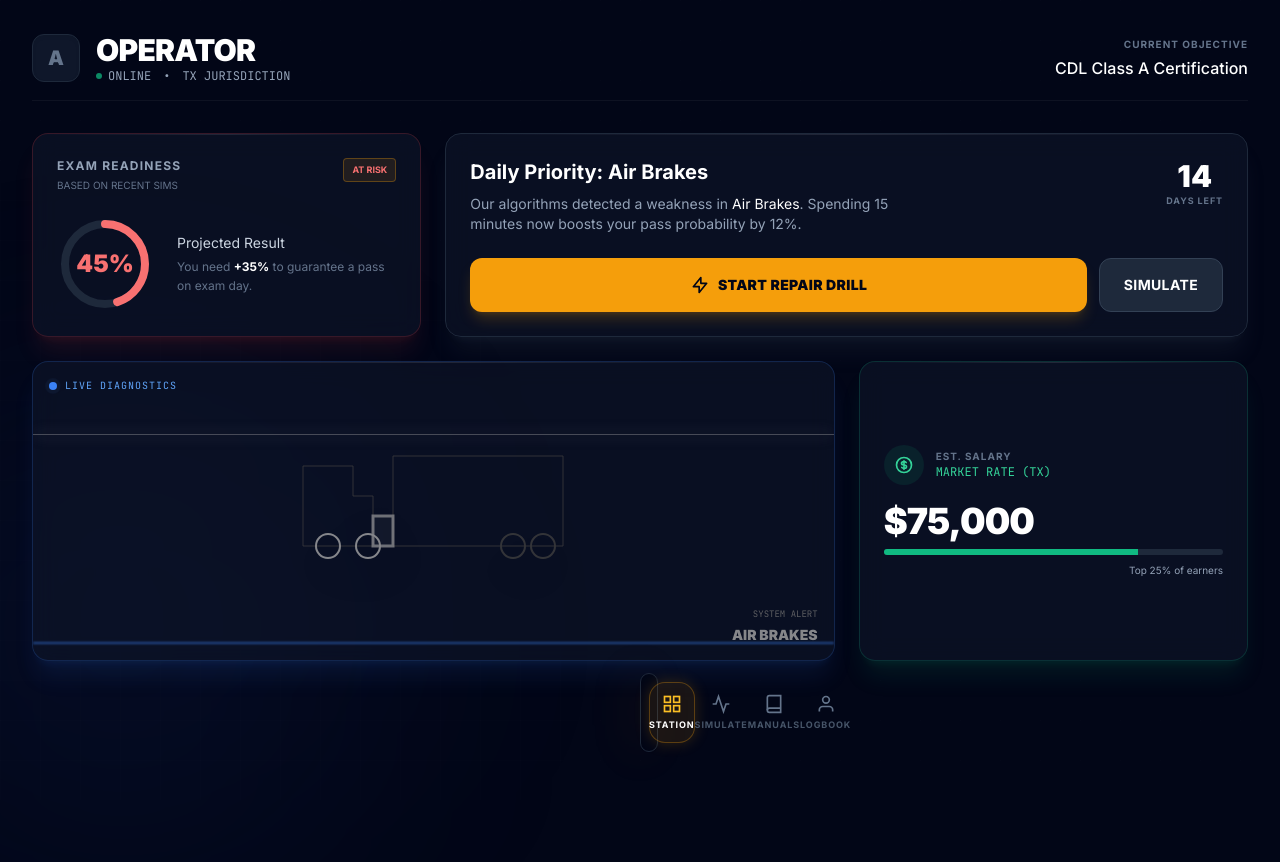
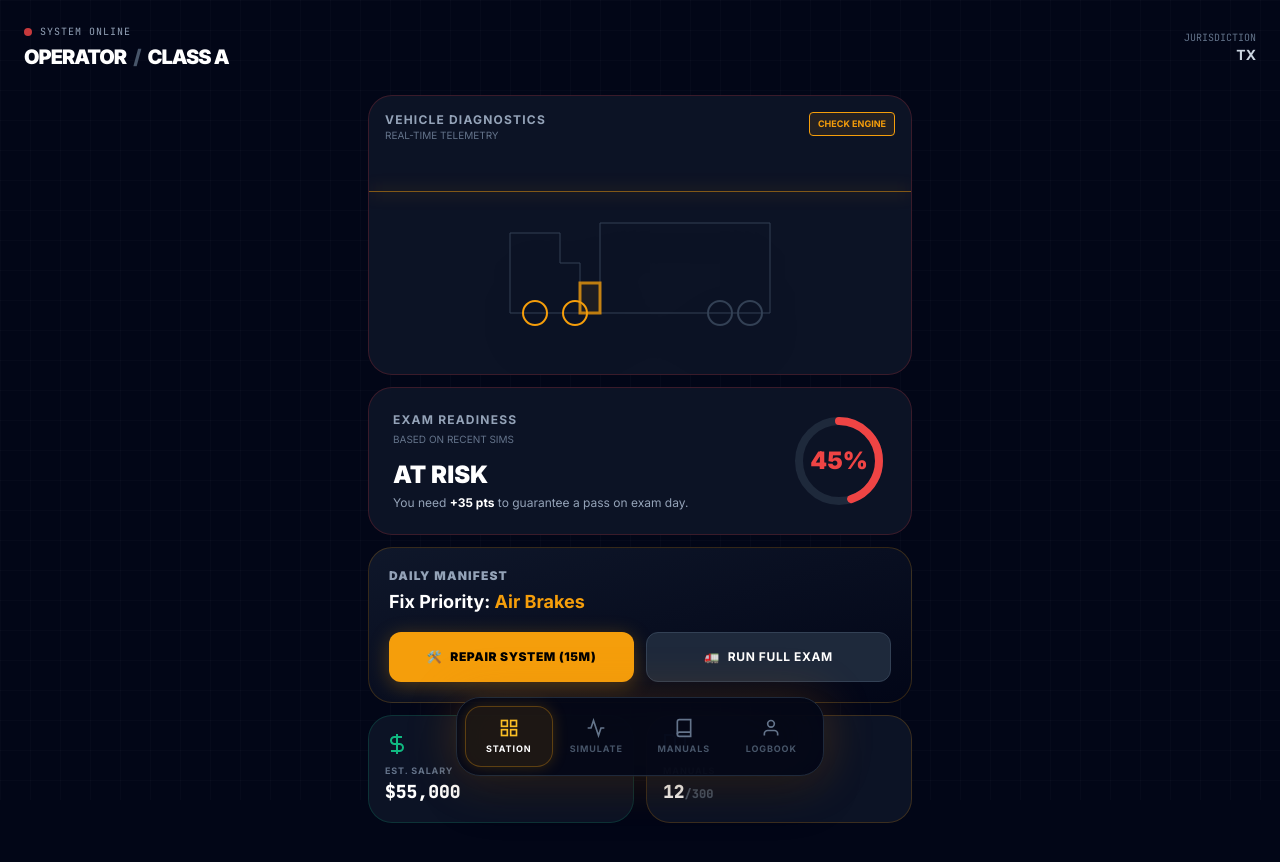
Before and after one commit to ismaelngoie/cdlpracticetest, a Next.js app: page /dashboard in a window 1280 px wide. Shown: the top 862 px of the page. Before the commit the page ends 800 px from the top, so only its background shows below. Built offline with nearby package versions, Linux system fonts and the light colour scheme.

Commit message:
Update page.tsx

```diff
--- a/app/dashboard/page.tsx
+++ b/app/dashboard/page.tsx
@@ -2,196 +2,150 @@
 
 import Dock from "@/components/Dock";
 import TruckSchematic from "@/components/TruckSchematic";
-import { motion } from "framer-motion";
+import { motion, useSpring, useTransform } from "framer-motion";
 import { useEffect, useState } from "react";
 import Link from "next/link";
-import { useRouter } from "next/navigation";
 
-// --- TYPES ---
-interface AnimatedNumberProps {
-  value: number;
+// --- HELPER COMPONENTS ---
+
+function AnimatedNumber({ value }: { value: number }) {
+  const spring = useSpring(0, { mass: 0.8, stiffness: 75, damping: 15 });
+  const display = useTransform(spring, (current) => Math.round(current));
+
+  useEffect(() => {
+    spring.set(value);
+  }, [value, spring]);
+
+  return <motion.span>{display}</motion.span>;
 }
 
-interface BentoCardProps {
-  children: React.ReactNode;
-  className?: string;
-  glowColor?: "emerald" | "amber" | "red" | "slate" | "blue";
+function BentoCard({ children, className, glowColor = "amber" }: { children: React.ReactNode; className?: string; glowColor?: "amber" | "emerald" | "red" }) {
+  const glow =
+    glowColor === "emerald" ? "shadow-emerald-500/10 border-emerald-500/20" :
+    glowColor === "red" ? "shadow-red-500/10 border-red-500/20" :
+    "shadow-amber-500/10 border-amber-500/20";
+
+  return (
+    <div className={`bg-slate-900/80 backdrop-blur-md border rounded-3xl relative overflow-hidden ${glow} ${className}`}>
+      {children}
+    </div>
+  );
 }
 
-// --- ANIMATION VARIANTS ---
-const containerVar = {
-  hidden: { opacity: 0 },
-  show: {
-    opacity: 1,
-    transition: { staggerChildren: 0.1 }
-  }
-};
-
-const itemVar = {
-  hidden: { y: 20, opacity: 0 },
-  show: { y: 0, opacity: 1, transition: { type: "spring", stiffness: 50 } }
-};
-
-// --- UTILITY COMPONENTS ---
-
-// A "CountUp" component makes data feel real and computed live
-const AnimatedNumber = ({ value }: AnimatedNumberProps) => {
-  const [display, setDisplay] = useState(0);
-  useEffect(() => {
-    let start = 0;
-    const duration = 1000;
-    const startTime = performance.now();
-
-    const animate = (currentTime: number) => {
-      const elapsed = currentTime - startTime;
-      const progress = Math.min(elapsed / duration, 1);
-      // Ease out quart
-      const ease = 1 - Math.pow(1 - progress, 4);
-
-      setDisplay(Math.floor(start + (value - start) * ease));
-
-      if (progress < 1) requestAnimationFrame(animate);
-    };
-    requestAnimationFrame(animate);
-  }, [value]);
-
-  return <span>{display.toLocaleString()}</span>;
-};
-
-// A premium "Card" wrapper with subtle gradients and glass effects
-const BentoCard = ({ children, className = "", glowColor = "slate" }: BentoCardProps) => {
-  const glows = {
-    emerald: "shadow-emerald-500/10 border-emerald-500/20",
-    amber: "shadow-amber-500/10 border-amber-500/20",
-    red: "shadow-red-500/10 border-red-500/20",
-    slate: "shadow-slate-500/10 border-slate-800",
-    blue: "shadow-blue-500/10 border-blue-500/20"
-  };
-
-  return (
-    <motion.div
-      variants={itemVar}
-      className={`relative bg-slate-900/60 backdrop-blur-md border rounded-2xl overflow-hidden shadow-xl ${glows[glowColor]} ${className}`}
-    >
-      {/* Top Highlight for depth */}
-      <div className="absolute inset-x-0 top-0 h-px bg-gradient-to-r from-transparent via-white/10 to-transparent" />
-      {children}
-    </motion.div>
-  );
-};
+// --- MAIN PAGE ---
 
 export default function DashboardPage() {
-  const router = useRouter();
-
-  // --- STATE ---
   const [userName, setUserName] = useState("OPERATOR");
   const [license, setLicense] = useState("A");
   const [score, setScore] = useState(0);
   const [userState, setUserState] = useState("TX");
   const [weakDomain, setWeakDomain] = useState("General Knowledge");
-  const [salary, setSalary] = useState(75000);
-  const [daysToExam, setDaysToExam] = useState(14);
+  const [salary, setSalary] = useState("75,000");
   const [mounted, setMounted] = useState(false);
 
-  // --- INIT ---
   useEffect(() => {
     setMounted(true);
-    // Simulating data fetch for smoothness
-    const storedLevel = localStorage.getItem("userLevel") || "A";
-    setLicense(storedLevel);
+    setLicense(localStorage.getItem("userLevel") || "A");
     setUserState(localStorage.getItem("userState") || "TX");
-
-    const s = parseInt(localStorage.getItem("diagnosticScore") || "45");
-    setScore(s);
+    setScore(parseInt(localStorage.getItem("diagnosticScore") || "45"));
     setWeakDomain(localStorage.getItem("weakestDomain") || "Air Brakes");
 
-    const base = storedLevel === "A" ? 75000 : 55000;
+    // Salary calculation
+    const base = localStorage.getItem("userLevel") === "A" ? 75000 : 55000;
     const ends = JSON.parse(localStorage.getItem("userEndorsements") || "[]").length * 5000;
-    setSalary(base + ends);
+    setSalary((base + ends).toLocaleString());
   }, []);
 
-  // --- COMPUTED VISUALS ---
-  const getStatusTheme = (s: number) => {
-    if (s >= 80) return { color: "text-emerald-400", bg: "bg-emerald-500", glow: "emerald" as const };
-    if (s >= 60) return { color: "text-amber-400", bg: "bg-amber-500", glow: "amber" as const };
-    return { color: "text-red-400", bg: "bg-red-500", glow: "red" as const };
+  // Visual Logic
+  const passed = score >= 80;
+  const risk = score < 60;
+
+  const theme = {
+    color: passed ? "text-emerald-400" : risk ? "text-red-500" : "text-amber-500",
+    glow: passed ? "emerald" : risk ? "red" : "amber" as "amber" | "emerald" | "red",
+    bg: passed ? "bg-emerald-500" : risk ? "bg-red-500" : "bg-amber-500",
   };
 
-  const theme = getStatusTheme(score);
-  const circleCircumference = 2 * Math.PI * 40; // for SVG radius 40
-  const circleOffset = circleCircumference - (score / 100) * circleCircumference;
+  // Radial Graph Math
+  const radius = 40;
+  const circumference = 2 * Math.PI * radius;
+  const offset = circumference - (score / 100) * circumference;
 
   return (
-    <div className="min-h-screen bg-slate-950 text-white pb-32 relative overflow-x-hidden font-sans selection:bg-amber-500/30">
+    <div className="min-h-screen bg-slate-950 text-white pb-32 relative overflow-hidden font-sans">
 
-      {/* 1. CINEMATIC BACKGROUND */}
-      <div className="fixed inset-0 pointer-events-none">
-        {/* Subtle grid moving slowly */}
-        <div className="absolute inset-0 bg-[linear-gradient(rgba(255,255,255,0.03)_1px,transparent_1px),linear-gradient(90deg,rgba(255,255,255,0.03)_1px,transparent_1px)] bg-[size:40px_40px] opacity-20" />
-        {/* Ambient Glow */}
-        <div className={`absolute top-[-10%] right-[-10%] w-[600px] h-[600px] bg-${theme.glow}-600/10 blur-[120px] rounded-full mix-blend-screen`} />
-        <div className="absolute bottom-[-10%] left-[-10%] w-[500px] h-[500px] bg-blue-900/10 blur-[120px] rounded-full mix-blend-screen" />
+      {/* Background FX */}
+      <div className="fixed inset-0 pointer-events-none bg-[linear-gradient(rgba(255,255,255,0.02)_1px,transparent_1px),linear-gradient(90deg,rgba(255,255,255,0.02)_1px,transparent_1px)] bg-[size:30px_30px]" />
+
+      {/* Header */}
+      <header className="relative z-40 px-6 pt-6 pb-2 flex justify-between items-center">
+        <div>
+          <div className="flex items-center gap-2 mb-1">
+            <div className={`w-2 h-2 rounded-full animate-pulse ${theme.bg}`} />
+            <span className="text-[10px] font-mono text-slate-400 uppercase tracking-widest">
+              System Online
+            </span>
+          </div>
+          <h1 className="text-xl font-black text-white tracking-tighter">
+            {userName} <span className="text-slate-600 mx-1">/</span> CLASS {license}
+          </h1>
+        </div>
+        <div className="text-right">
+          <div className="text-[10px] text-slate-500 font-mono">JURISDICTION</div>
+          <div className="text-sm font-bold text-slate-300">{userState}</div>
+        </div>
+      </header>
+
+      {/* Main BENTO GRID */}
+      <main className="p-4 max-w-xl mx-auto relative z-10 grid grid-cols-2 gap-3">
+
+        {/* 1. VEHICLE DIAGNOSTICS (Truck) - Spans full width */}
+        <BentoCard className="col-span-2 p-0 h-[280px]" glowColor={theme.glow}>
+          <div className="absolute top-4 left-4 z-10">
+            <h3 className="text-xs font-bold text-slate-400 uppercase tracking-widest">Vehicle Diagnostics</h3>
+            <p className="text-[10px] text-slate-500">REAL-TIME TELEMETRY</p>
           </div>
 
-      <motion.main
-        variants={containerVar}
-        initial="hidden"
-        animate="show"
-        className="relative z-10 px-4 pt-4 md:px-8 max-w-7xl mx-auto space-y-6"
-      >
+          <div className="absolute top-4 right-4 z-10">
+             <div className={`px-2 py-1 rounded text-[9px] font-bold uppercase border bg-opacity-10 ${passed ? 'border-emerald-500 bg-emerald-500 text-emerald-400' : 'border-amber-500 bg-amber-500 text-amber-500'}`}>
+                {passed ? "ALL SYSTEMS GO" : "Check Engine"}
+             </div>
+          </div>
 
-        {/* 2. HUD HEADER (Redesigned for density) */}
-        <header className="flex flex-col md:flex-row justify-between items-end md:items-center py-4 border-b border-white/5 mb-8">
-          <div className="flex items-center gap-4">
-            <div className={`w-12 h-12 rounded-xl flex items-center justify-center bg-slate-900 border border-slate-800 shadow-inner`}>
-              <span className="font-black text-xl text-slate-500">{license}</span>
+          <div className="pt-8">
+            <TruckSchematic />
           </div>
-            <div>
-              <h1 className="text-2xl md:text-3xl font-black tracking-tight text-white">
-                {userName}
-              </h1>
-              <div className="flex items-center gap-3 text-xs font-mono text-slate-400">
-                <span className="flex items-center gap-1.5">
-                  <span className="w-1.5 h-1.5 rounded-full bg-emerald-500 animate-pulse" />
-                  ONLINE
-                </span>
-                <span>•</span>
-                <span>{userState} JURISDICTION</span>
+        </BentoCard>
+
+        {/* 2. EXAM READINESS (Radial Graph) - Spans full width */}
+        <BentoCard className="col-span-2 p-6 flex flex-row items-center justify-between gap-4" glowColor={theme.glow}>
+           <div className="space-y-1 flex-1">
+              <h3 className="text-xs font-bold text-slate-400 uppercase tracking-widest">Exam Readiness</h3>
+              <p className="text-[10px] text-slate-500">BASED ON RECENT SIMS</p>
+
+              <div className="pt-2">
+                <div className="text-2xl font-black text-white">
+                   {passed ? "PASSING" : "AT RISK"}
+                </div>
+                <div className="text-xs text-slate-400 leading-tight mt-1">
+                   You need <span className="text-white font-bold">+{Math.max(0, 80 - score)} pts</span> to guarantee a pass on exam day.
                 </div>
               </div>
            </div>
 
-          <div className="hidden md:block text-right">
-             <div className="text-[10px] uppercase tracking-widest text-slate-500 font-bold mb-1">Current Objective</div>
-             <div className="text-white font-medium">CDL Class {license} Certification</div>
-          </div>
-        </header>
-
-        {/* 3. BENTO GRID LAYOUT */}
-        <div className="grid grid-cols-1 md:grid-cols-12 gap-4 md:gap-6">
-
-          {/* A. SCORES (Span 4) - Now with Radial Graph */}
-          <BentoCard className="md:col-span-4 p-6 flex flex-col justify-between" glowColor={theme.glow}>
-            <div className="flex justify-between items-start mb-4">
-              <div>
-                <h3 className="text-xs font-bold text-slate-400 uppercase tracking-widest">Exam Readiness</h3>
-                <p className="text-[10px] text-slate-500 mt-1">BASED ON RECENT SIMS</p>
-              </div>
-              <div className={`px-2 py-1 rounded text-[9px] font-bold uppercase border ${theme.color === 'text-emerald-400' ? 'border-emerald-500/30 bg-emerald-500/10' : 'border-amber-500/30 bg-amber-500/10'} ${theme.color}`}>
-                {score >= 80 ? "PASSING" : "AT RISK"}
-              </div>
-            </div>
-
-            <div className="flex items-center gap-6">
-              {/* Radial Progress */}
+           {/* The Graph */}
            <div className="relative w-24 h-24 flex-shrink-0">
               <svg className="w-full h-full -rotate-90">
-                  <circle cx="50%" cy="50%" r="40" stroke="currentColor" strokeWidth="8" fill="transparent" className="text-slate-800" />
+                {/* Track */}
+                <circle cx="50%" cy="50%" r={radius} stroke="#1e293b" strokeWidth="8" fill="transparent" />
+                {/* Indicator */}
                 <circle
-                    cx="50%" cy="50%" r="40"
-                    stroke="currentColor" strokeWidth="8" fill="transparent"
-                    strokeDasharray={circleCircumference}
-                    strokeDashoffset={mounted ? circleOffset : circleCircumference}
+                  cx="50%" cy="50%" r={radius}
+                  stroke="currentColor"
+                  strokeWidth="8"
+                  fill="transparent"
+                  strokeDasharray={circumference}
+                  strokeDashoffset={mounted ? offset : circumference}
                   strokeLinecap="round"
                   className={`${theme.color} transition-all duration-1000 ease-out`}
                 />
@@ -202,119 +156,59 @@ export default function DashboardPage() {
                 </span>
               </div>
            </div>
+        </BentoCard>
 
-              <div className="space-y-1">
-                <div className="text-sm text-slate-300">Projected Result</div>
-                <div className="text-xs text-slate-500 leading-relaxed">
-                  You need <span className="text-white font-bold">+{(80-score) > 0 ? 80-score : 0}%</span> to guarantee a pass on exam day.
+        {/* 3. DAILY MANIFEST (Action) - Spans full width */}
+        <BentoCard className="col-span-2 bg-gradient-to-br from-slate-900 to-slate-950 p-5" glowColor="amber">
+          <div className="flex items-center justify-between mb-4">
+            <div>
+              <h3 className="text-xs font-black text-slate-400 uppercase tracking-widest mb-1">
+                Daily Manifest
+              </h3>
+              <h2 className="text-lg font-bold text-white">
+                Fix Priority: <span className="text-amber-500">{weakDomain}</span>
+              </h2>
             </div>
           </div>
+
+          <div className="grid grid-cols-1 sm:grid-cols-2 gap-3">
+            <Link
+              href={`/station?category=${encodeURIComponent(weakDomain)}`}
+              className="w-full py-4 rounded-xl bg-amber-500 hover:bg-amber-400 text-black font-black text-xs uppercase tracking-wider shadow-[0_4px_20px_rgba(245,158,11,0.3)] transition-all flex items-center justify-center gap-2 active:scale-[0.98]"
+            >
+              <span>🛠️</span> Repair System (15m)
+            </Link>
+
+            <Link
+              href="/simulator"
+              className="w-full py-4 rounded-xl bg-slate-800 hover:bg-slate-700 text-white font-bold text-xs uppercase tracking-wider border border-slate-700 transition-all flex items-center justify-center gap-2"
+            >
+              <span>🚛</span> Run Full Exam
+            </Link>
           </div>
         </BentoCard>
 
-          {/* B. ACTION CENTER (Span 8) - High Contrast */}
-          <BentoCard className="md:col-span-8 relative overflow-hidden group">
-            <div className="absolute inset-0 bg-gradient-to-r from-amber-500/10 to-transparent opacity-0 group-hover:opacity-100 transition-opacity duration-500" />
-            <div className="p-6 h-full flex flex-col justify-center relative z-10">
-               <div className="flex justify-between items-start">
-                  <div>
-                    <h2 className="text-xl font-bold text-white mb-2">Daily Priority: {weakDomain}</h2>
-                    <p className="text-slate-400 text-sm max-w-md mb-6">
-                      Our algorithms detected a weakness in <span className="text-white">{weakDomain}</span>.
-                      Spending 15 minutes now boosts your pass probability by 12%.
-                    </p>
+        {/* 4. SALARY STATS - Left Col */}
+        <BentoCard className="p-4 flex flex-col justify-center" glowColor="emerald">
+           <div className="text-emerald-500 mb-2">
+             <svg width="24" height="24" viewBox="0 0 24 24" fill="none" stroke="currentColor" strokeWidth="2"><path d="M12 2v20M17 5H9.5a3.5 3.5 0 0 0 0 7h5a3.5 3.5 0 0 1 0 7H6"/></svg>
            </div>
-                  <div className="text-center hidden sm:block">
-                    <div className="text-3xl font-black text-white">{daysToExam}</div>
-                    <div className="text-[9px] font-bold text-slate-500 uppercase tracking-widest">Days Left</div>
-                  </div>
-               </div>
-
-               <div className="flex gap-3">
-                 <Link
-                   href={`/station?category=${encodeURIComponent(weakDomain)}`}
-                   className="flex-1 bg-amber-500 hover:bg-amber-400 text-slate-950 font-black text-sm uppercase tracking-wide py-4 rounded-xl flex items-center justify-center gap-2 shadow-lg shadow-amber-500/20 transition-all hover:scale-[1.01] active:scale-[0.98]"
-                 >
-                   <svg className="w-5 h-5" fill="none" stroke="currentColor" viewBox="0 0 24 24"><path strokeLinecap="round" strokeLinejoin="round" strokeWidth="2" d="M13 10V3L4 14h7v7l9-11h-7z" /></svg>
-                   Start Repair Drill
-                 </Link>
-                 <Link
-                   href="/simulator"
-                   className="px-6 py-4 rounded-xl bg-slate-800 hover:bg-slate-700 text-white font-bold text-sm uppercase tracking-wide border border-slate-700 transition-colors"
-                 >
-                   Simulate
-                 </Link>
-               </div>
-            </div>
+           <div className="text-[9px] text-slate-500 uppercase tracking-widest font-bold">Est. Salary</div>
+           <div className="text-lg font-mono font-black text-white">${salary}</div>
         </BentoCard>
 
-          {/* C. TRUCK SCHEMATIC (Span 8, Row 2) - The "Toy" */}
-          <BentoCard className="md:col-span-8 h-[300px] bg-slate-900 relative" glowColor="blue">
-            <div className="absolute top-4 left-4 z-10">
-               <div className="text-[10px] font-mono text-blue-400 uppercase tracking-widest flex items-center gap-2">
-                 <span className="relative flex h-2 w-2">
-                    <span className="animate-ping absolute inline-flex h-full w-full rounded-full bg-blue-400 opacity-75"></span>
-                    <span className="relative inline-flex rounded-full h-2 w-2 bg-blue-500"></span>
-                  </span>
-                 Live Diagnostics
+        {/* 5. KNOWLEDGE BANK - Right Col */}
+        <BentoCard className="p-4 flex flex-col justify-center" glowColor="amber">
+           <div className="text-blue-500 mb-2">
+             <svg width="24" height="24" viewBox="0 0 24 24" fill="none" stroke="currentColor" strokeWidth="2"><path d="M2 3h6a4 4 0 0 1 4 4v14a3 3 0 0 0-3-3H2z"/><path d="M22 3h-6a4 4 0 0 0-4 4v14a3 3 0 0 1 3-3h7z"/></svg>
            </div>
-            </div>
-
-            {/* Simulated Scanning Line Overlay */}
-            <div className="absolute inset-0 z-0 pointer-events-none overflow-hidden">
-               <div className="w-full h-[2px] bg-blue-500/50 blur-[1px] absolute top-0 animate-[scan_3s_ease-in-out_infinite]" />
-            </div>
-
-            <div className="flex items-center justify-center h-full opacity-80 grayscale hover:grayscale-0 transition-all duration-500">
-               {/* Pass props to child to animate parts based on weakDomain */}
-               <TruckSchematic highlight={weakDomain} />
-            </div>
+           <div className="text-[9px] text-slate-500 uppercase tracking-widest font-bold">Manuals</div>
+           <div className="text-lg font-mono font-black text-white">12<span className="text-slate-600 text-xs">/300</span></div>
         </BentoCard>
 
-          {/* D. FINANCIALS (Span 4, Row 2) */}
-          <BentoCard className="md:col-span-4 p-6 flex flex-col justify-center" glowColor="emerald">
-             <div className="flex items-center gap-3 mb-4">
-                <div className="w-10 h-10 rounded-full bg-emerald-500/10 flex items-center justify-center text-emerald-400">
-                   <svg className="w-5 h-5" fill="none" stroke="currentColor" viewBox="0 0 24 24"><path strokeLinecap="round" strokeLinejoin="round" strokeWidth="2" d="M12 8c-1.657 0-3 .895-3 2s1.343 2 3 2 3 .895 3 2-1.343 2-3 2m0-8c1.11 0 2.08.402 2.599 1M12 8V7m0 1v8m0 0v1m0-1c-1.11 0-2.08-.402-2.599-1M21 12a9 9 0 11-18 0 9 9 0 0118 0z" /></svg>
-                </div>
-                <div>
-                  <div className="text-[10px] font-bold text-slate-500 uppercase tracking-widest">Est. Salary</div>
-                  <div className="text-xs text-emerald-400 font-mono">MARKET RATE ({userState})</div>
-                </div>
-             </div>
+      </main>
 
-             <div className="text-4xl font-black text-white tracking-tight mb-2">
-               $<AnimatedNumber value={salary} />
-             </div>
-
-             <div className="w-full bg-slate-800 h-1.5 rounded-full overflow-hidden mb-2">
-                <motion.div
-                   initial={{ width: 0 }}
-                   animate={{ width: "75%" }}
-                   transition={{ delay: 0.5, duration: 1 }}
-                   className="h-full bg-emerald-500"
-                />
-             </div>
-             <p className="text-[10px] text-slate-400 text-right">Top 25% of earners</p>
-          </BentoCard>
-
-        </div>
-
-      </motion.main>
-
-      {/* 4. FLOATING DOCK */}
-      <div className="fixed bottom-6 left-1/2 -translate-x-1/2 z-50">
       <Dock />
-      </div>
-
-      <style jsx global>{`
-        @keyframes scan {
-          0% { top: 0%; opacity: 0; }
-          10% { opacity: 1; }
-          90% { opacity: 1; }
-          100% { top: 100%; opacity: 0; }
-        }
-      `}</style>
     </div>
   );
 }
```
Lines whose indentation alone changed are shown as unchanged.
